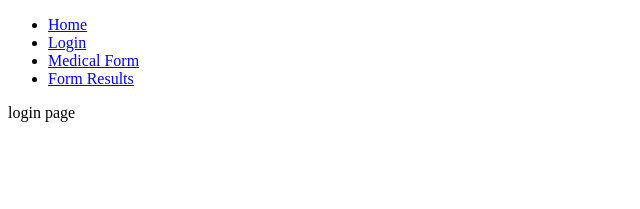
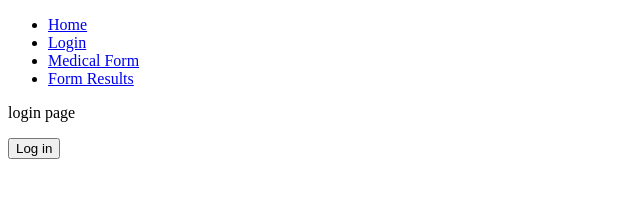
Before and after one commit to ZebTM/RevUC-2024-Hackathon, a Next.js app in the folder Medical-Exam-Site/: page /login in a window 1280 px wide. Shown: the top 209 px of the page, without its empty margins (0-640 px from the left). Built offline with nearby package versions, Linux system fonts and the light colour scheme.

Commit message:
Auth Server

```diff
--- a/Medical-Exam-Site/package.json
+++ b/Medical-Exam-Site/package.json
@@ -6,6 +6,7 @@
     "start": "next start"
   },
   "dependencies": {
+    "@auth0/auth0-react": "^2.2.4",
     "next": "latest",
     "react": "18.2.0",
     "react-dom": "18.2.0"
--- a/Medical-Exam-Site/pages/login.js
+++ b/Medical-Exam-Site/pages/login.js
@@ -1,9 +1,36 @@
 import Navbar from '../comps/navbar'
+import { Auth0Provider, useAuth0 } from '@auth0/auth0-react';
+import { useState } from 'react'; // Import useState hook
+
 export default function login() {
   return (
-    <div>
+    <div class="flex p-4 pl-16 w-full items-center bg-zinc-950">
       <Navbar />
       <p> login page </p>
+      <Auth0Provider
+      domain="dev-ddpqb1c20p7e8s47.us.auth0.com"
+      clientId="grs0J6fGiI5Zh53hDQCm4pr4CcSx7q1d"
+    >
+      <LoginButton /> {/* Render the LoginButton component here */}
+    </Auth0Provider>
     </div>
   );
 }
+const LoginButton = () => {
+  const { loginWithRedirect } = useAuth0();
+
+  const onPress = async () => {
+    try {
+      await loginWithRedirect();
+    } catch (e) {
+      console.log(e);
+    }
+  };
+
+  return (
+    <div>
+      {/* Use a regular HTML button */}
+      <button onClick={onPress}>Log in</button>
+    </div>
+  );
+};
```
Also changed, not shown: 1 other file (tests, documents, lock files or other folders).
